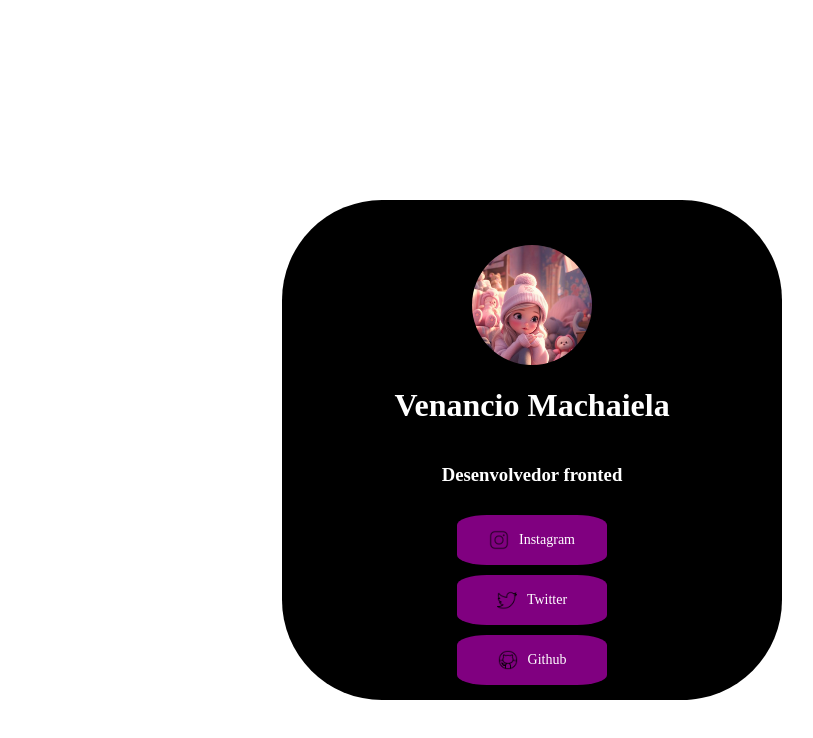
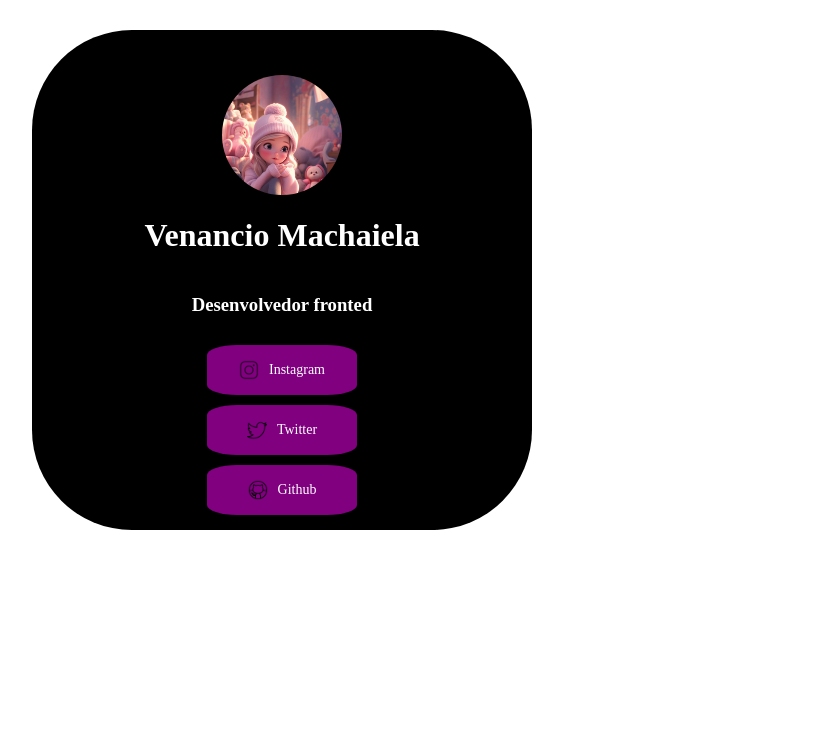
Before and after one commit to AyeshaAli000/Profile., a plain HTML site: page index.html in a window 1280 px wide. Shown: the whole page, without its empty margins (326-1139 px from the left). Drawn offline with Linux system fonts and the light colour scheme.

Commit message:
Update index.html

```diff
--- a/index.html
+++ b/index.html
@@ -14,10 +14,10 @@
     flex-direction: column;
     align-items: center;
     justify-content: center;
-    margin-top: 200px;
+    margin-top: 30px;
     border-radius: 20%;
     object-fit: cover;
-    margin-left: 600px;
+    margin-left: 350px;
 }
 
 .round-image{
```
